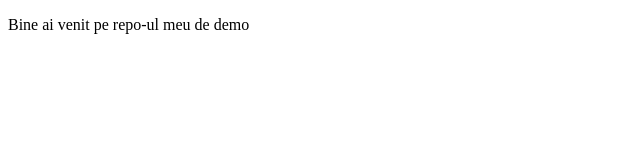
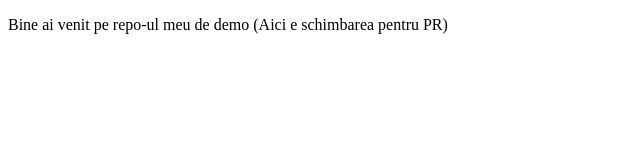
Before and after one commit to AlexDuminica/demo-git-github, a plain HTML site: page index.html in a window 1280 px wide. Shown: the whole page, without its empty margins (0-640 px from the left). Drawn offline with Linux system fonts and the light colour scheme.

Commit message:
"Schimbare pentru PR"

```diff
--- a/index.html
+++ b/index.html
@@ -6,6 +6,6 @@
     <title>Document</title>
   </head>
   <body>
-    <p>Bine ai venit pe repo-ul meu de demo</p>
+    <p>Bine ai venit pe repo-ul meu de demo (Aici e schimbarea pentru PR)</p>
   </body>
 </html>
```
